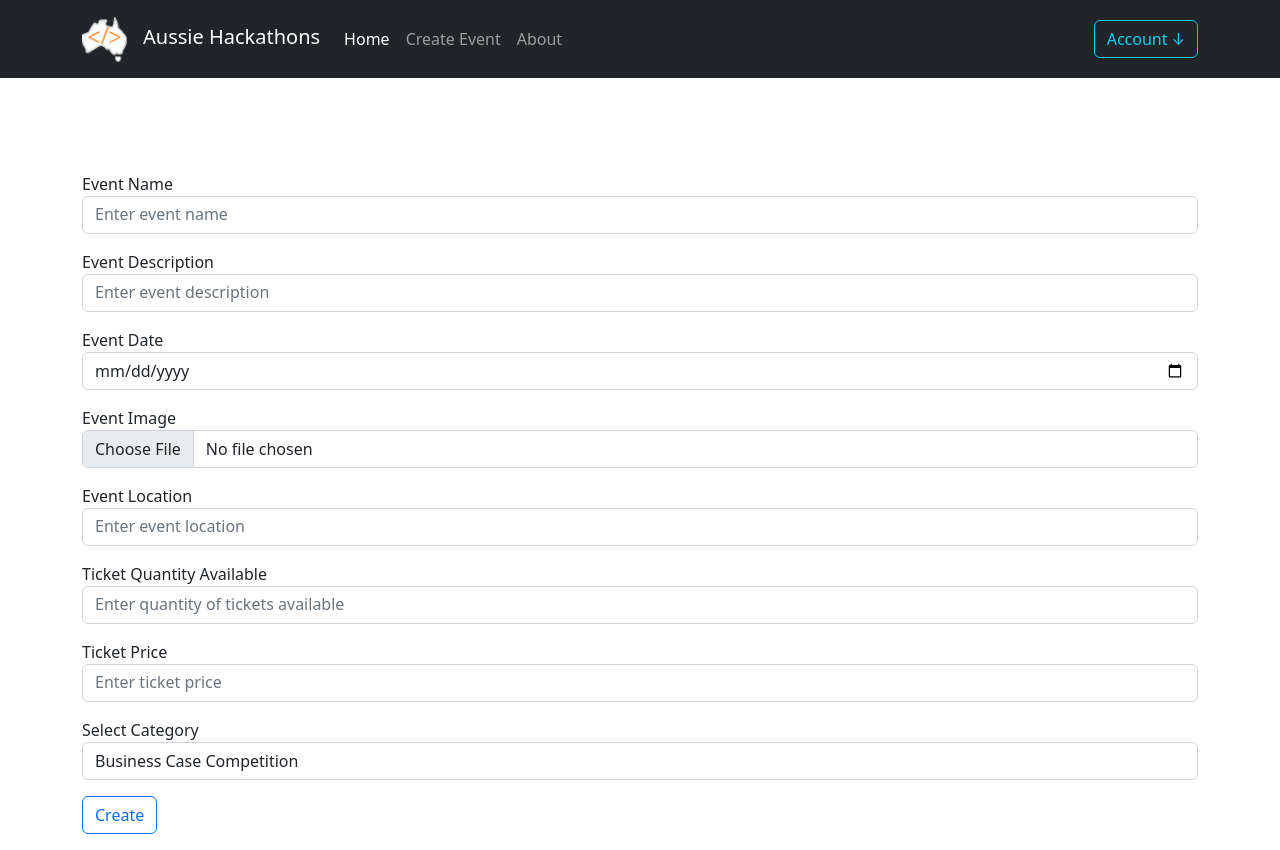
After one commit to Ruben-Cooper/HackRadar, a Flask app: page /create_event in a window 1280 px wide. The commit adds this page. Run offline with Flask 2, Linux system fonts and the light colour scheme; some libraries are stand-ins or nearby versions.

Commit message:
Added Create Event page

```diff
--- a/hackathon/static/css/main.css
+++ b/hackathon/static/css/main.css
@@ -94,8 +94,27 @@ h3 {
     color: black;
 }
 
+/*--------------------------------------------------*/
+/*                 Create Events Page               */
+/*--------------------------------------------------*/
 
+.event-creation{
+    margin-top: 56px;
+}
 
+.event-creation .btn-view{
+    background-color: white;
+    color: #0d6efd;
+}
+
+.event-creation .btn-view:hover{
+    background-color: #0d6efd;
+    color: white;
+}
+
+.event-creation input::placeholder{
+    float: left;
+}
 
 
 
--- /dev/null
+++ b/hackathon/templates/create_event.html
@@ -0,0 +1,63 @@
+<!DOCTYPE html>
+
+{% extends "header.html"%}
+{% block header %}
+
+<main>
+    <!--Event Creation-->
+    <div class="container event-creation">
+        <div class="row">
+            <div class="col-md-12 section-heading">
+                <h2>Create Event</h2>
+            </div>
+        </div>
+        <div class="row">
+            <div class="col-md-12">
+                <form>
+                    <div class="form-group mb-3">
+                        <label>Event Name</label>
+                        <input type="text" class="form-control" placeholder="Enter event name">
+                    </div>
+                    <div class="form-group mb-3">
+                        <label>Event Description</label>
+                        <input type="text" class="form-control" placeholder="Enter event description">
+                    </div>
+                    <div class="form-group mb-3">
+                        <label >Event Date</label>
+                        <input type="date" class="form-control" placeholder="Enter event date">
+                    </div>
+                    <div class="form-group mb-3">
+                        <label>Event Image</label>
+                        <input type="file" class="form-control" placeholder="Enter event image">
+                    </div>
+                    <div class="form-group mb-3">
+                        <label>Event Location</label>
+                        <input type="text" class="form-control" placeholder="Enter event location">
+                    </div>
+                    <div class="form-group mb-3">
+                        <label>Ticket Quantity Available</label>
+                        <input type="number" class="form-control" placeholder="Enter quantity of tickets available">
+                    </div>
+                    <div class="form-group mb-3">
+                        <label>Ticket Price</label>
+                        <input type="number" class="form-control" placeholder="Enter ticket price">
+                    </div>
+                    <div class="form-group mb-3">
+                        <label for="event_category">Select Category</label>
+                        <select list="genres" class="form-control"  >
+                            <option value="Business Case Competition">Business Case Competition</option>
+                            <option value="Coding Competition">Coding Competition</option>
+                            <option value="Datathon">Datathon</option>
+                            <option value="Hackathon">Hackathon</option>
+                        </select>
+                    </div>
+                    <div class="form-group mb-3">
+                        <button type="submit" class="btn btn-primary btn-view create-btn">Create</button>
+                    </div>
+                </form>
+            </div>
+        </div>
+    </div>
+</main>
+
+{% endblock %}
--- a/hackathon/views.py
+++ b/hackathon/views.py
@@ -12,3 +12,7 @@ def index():
 @bp.route('/register')
 def register():
     return render_template('register.html')
+
+@bp.route('/create_event')
+def create_event():
+    return render_template('create_event.html')
```
